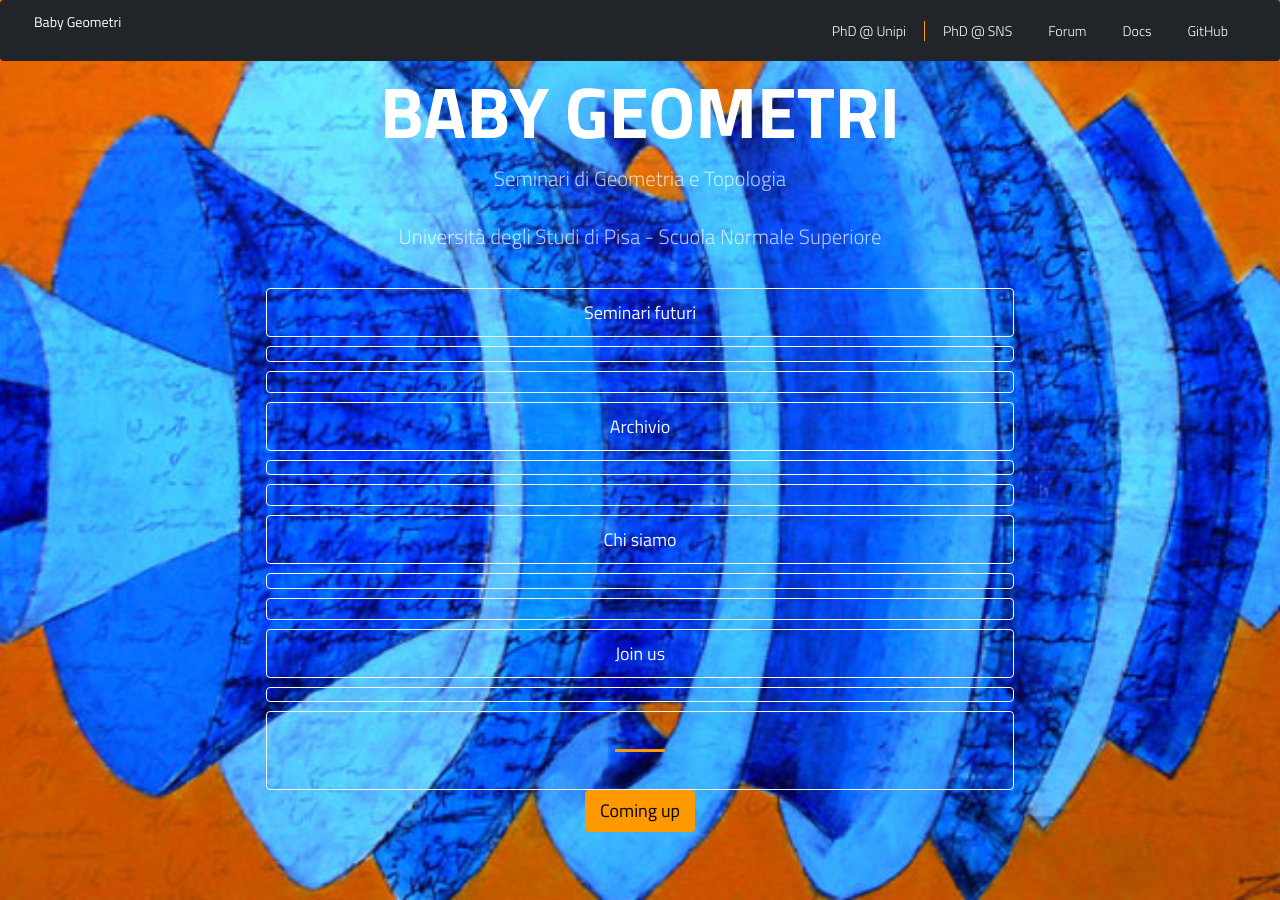
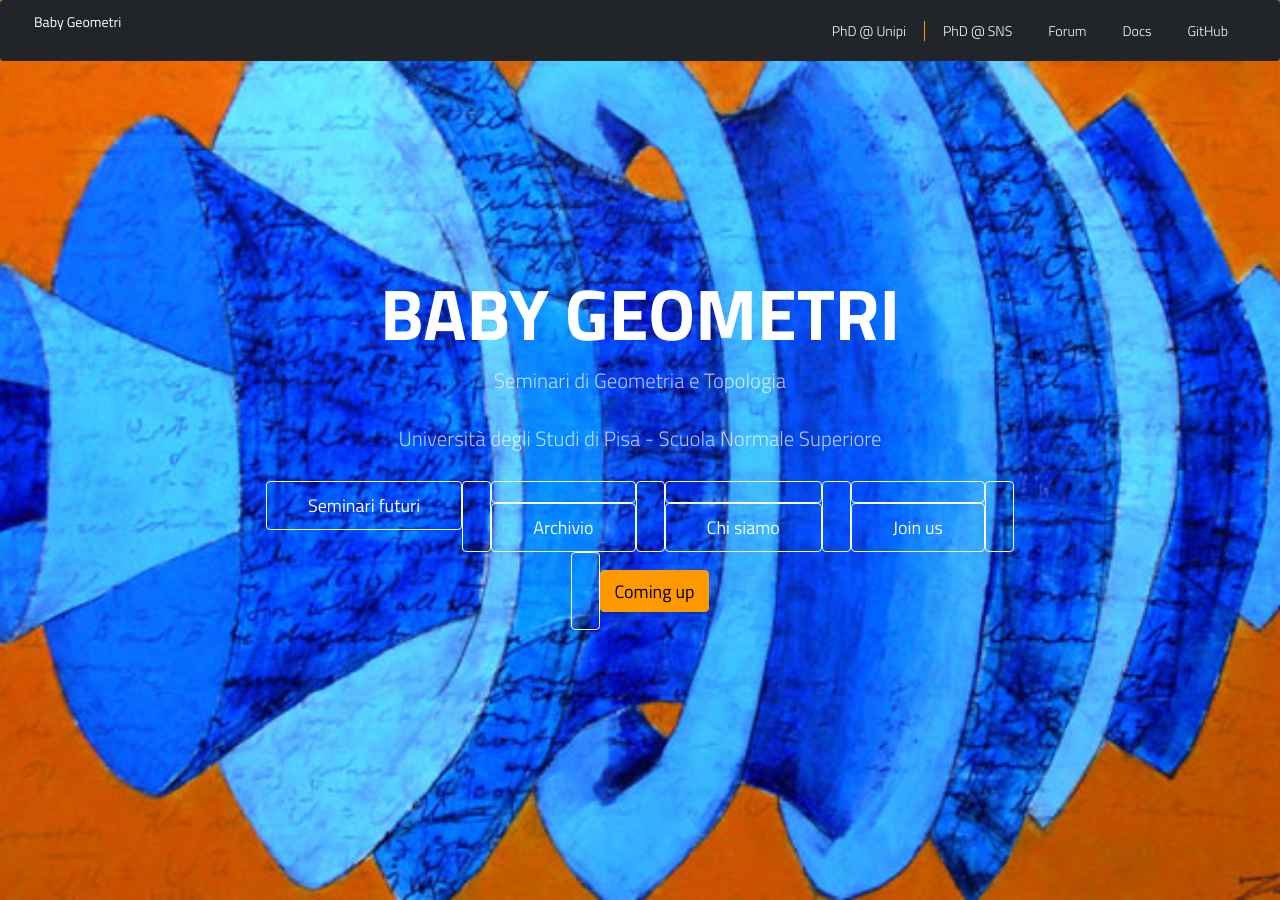
Before and after one commit to baby-geometri/baby-geometri.github.io, a Jekyll site: the page built from index.md, in a window 1280 px wide and 900 px high. Built offline with Jekyll 4.4.1, drawn with Linux system fonts in a browser that asks for light colours; nearby versions of some CDN libraries.

Commit message:
Update default.html

```diff
--- a/_layouts/default.html
+++ b/_layouts/default.html
@@ -51,7 +51,7 @@
           {% for nav_item in site.data.nav-main %}
           <li class="nav-item">
 
-		 <a class="btn btn-outline-light mt-2 col-md-12" href="{{ nav_item.url }}">
+		 <a class="btn btn-outline-light" href="{{ nav_item.url }}">
 		     {{ nav_item.title }}
 
 		</li>
```
